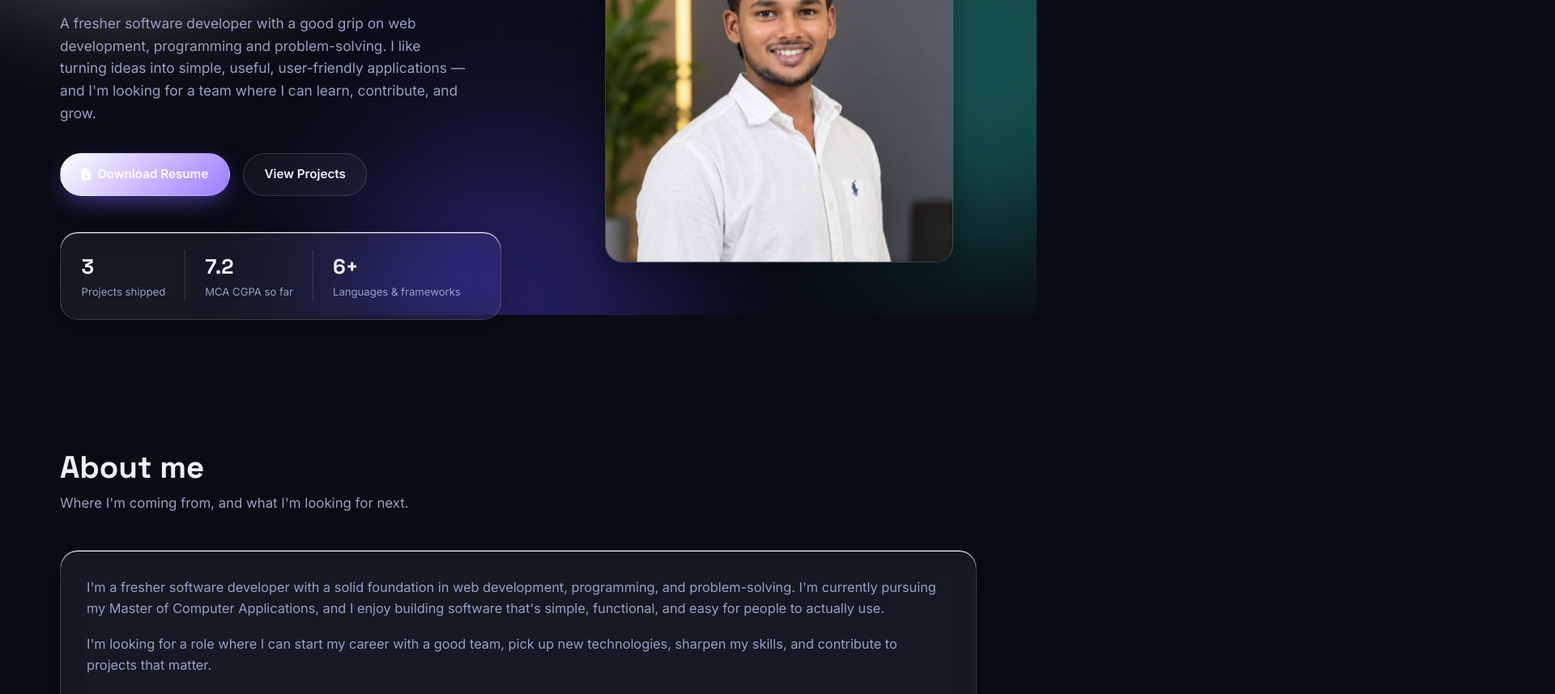
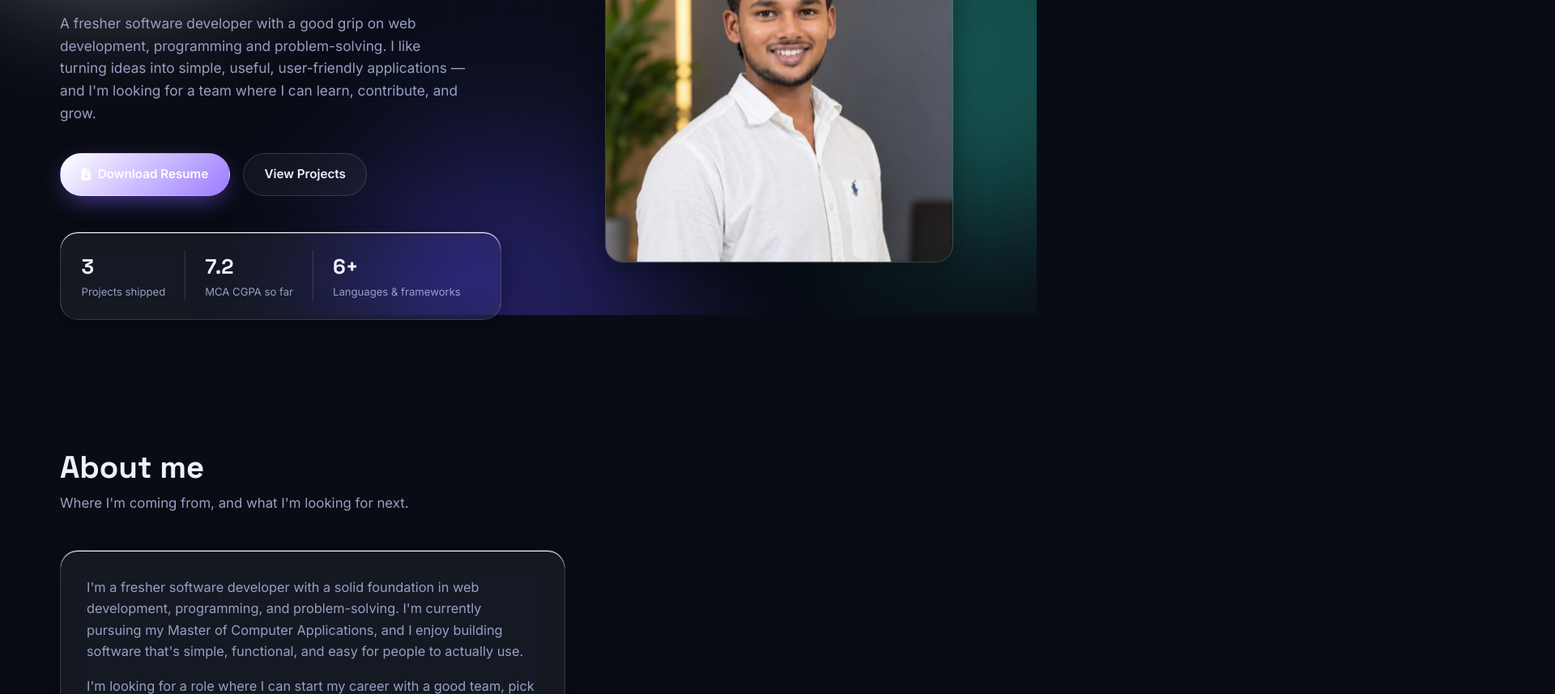
Before and after one commit to ManishKr16/Portfolio, a plain HTML site: page index.html in a window 1280 px wide. Shown: the part 411-1268 px from the top of the page at 81% size, 1920 px wide, since content can reach past the window. Drawn offline with Linux system fonts and the light colour scheme.

Commit message:
fix some bug

```diff
--- a/css/style.css
+++ b/css/style.css
@@ -458,7 +458,7 @@ textarea:focus-visible {
    ========================================================================== */
 
 .about-grid {
-  width: 2030px;
+  /* width: 2030px; */
   display: grid;
   grid-template-columns: 1.3fr 1fr;
   gap: 1.75rem;
```
